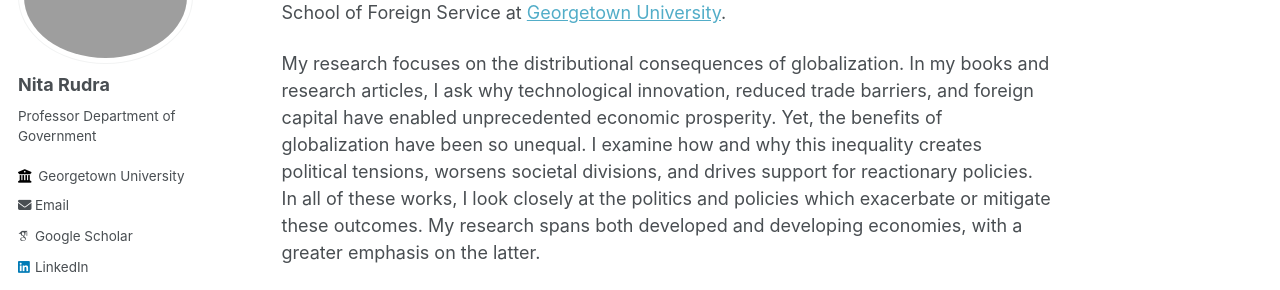
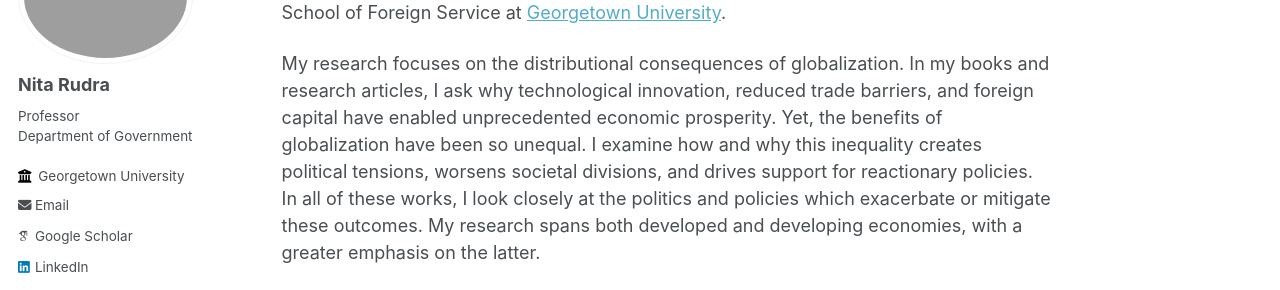
Before and after one commit to koka201/Nita-Rudra, a Jekyll site: the page built from _pages/about.md, in a window 1280 px wide. Shown: the part 156-446 px from the top of the page. Built offline with Jekyll 4.4.1, drawn with Linux system fonts in a browser that asks for light colours; some web fonts are replaced.

Commit message:
upload new

```diff
--- a/_config.yml
+++ b/_config.yml
@@ -24,7 +24,7 @@ author:
   avatar           : "avatar.png"
   name             : "Nita Rudra"
   pronouns         : # example: "she/her"
-  bio              : "Professor
+  bio              : "Professor<br>
   Department of Government"
   #location         : "Earth"
   employer         : "Georgetown University"
```
